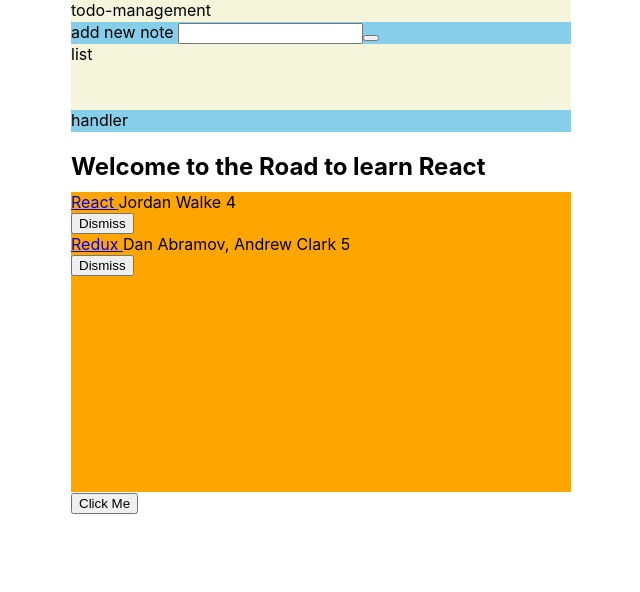
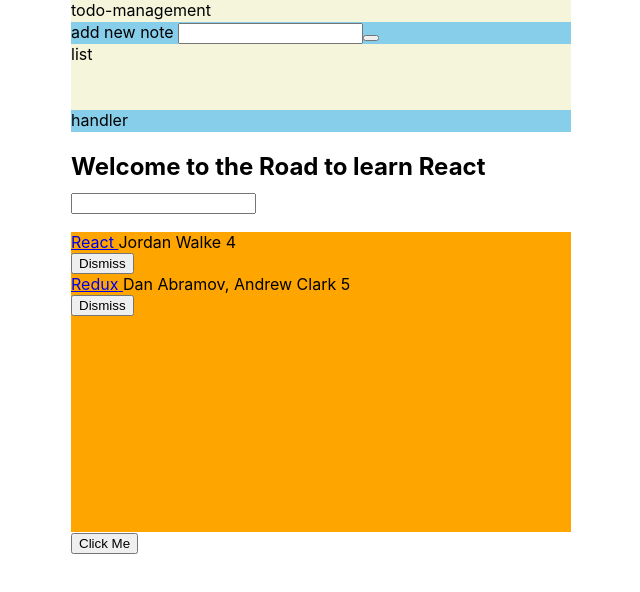
Before and after one commit to xhf394/todo-management, a React (Create React App) app: page / in a window 1280 px wide. Shown: the top 592 px of the page, without its empty margins (319-959 px from the left). Built offline with nearby package versions, Linux system fonts and the light colour scheme.

Commit message:
add searchbar

```diff
--- a/src/Components/TheRoad/TheRoad.js
+++ b/src/Components/TheRoad/TheRoad.js
@@ -80,6 +80,8 @@
   	}
   }
 
+
+
 class TheRoad extends Component {
 
   //constructor will be called only once when the component initializes
@@ -88,10 +90,12 @@
     this.state = {
     	//shorthand for list
     	list,
+    	searchTerm: '',
     }
 
     //bind onDismiss to dismiss contents
     this.onDismiss = this.onDismiss.bind(this);
+    this.onSearchChange = this.onSearchChange.bind(this);
   }
 
 
@@ -109,6 +113,13 @@
     })
   }
 
+  //form and interaction
+  onSearchChange(event){
+    this.setState({
+    	searchTerm: event.target.value
+    })
+  }
+
 
   render() {
   	  //start insert
@@ -118,6 +129,13 @@
 
       <div className="theRoad">
       	<h2> {helloWorld}</h2>
+      	<form>
+      	    <input
+      	      type="text"
+              onChange={this.onSearchChange}
+      	    />
+
+      	  </form>
       	<div className="list">
       	  {this.state.list.map(item => {
 
@@ -144,12 +162,12 @@
       		      	Dismiss
       		      </button>
       		    </div>
-
       		  </div>
       		  )
       	})}
       	</div>
       	<ExplainBindingsComponent />
+
       </div>
     );
   }
--- a/src/Components/TheRoad/theRoad.css
+++ b/src/Components/TheRoad/theRoad.css
@@ -2,7 +2,8 @@
 	width: 500px;
 	margin:0 auto;
 	display: grid;
-    grid-template-rows: 60px minmax(auto, 300px) 60px;
+    grid-template-rows: 60px 40px minmax(auto, 300px) 60px;
+    grid-auto-rows: 100px;
 }
 
 .list {
```
